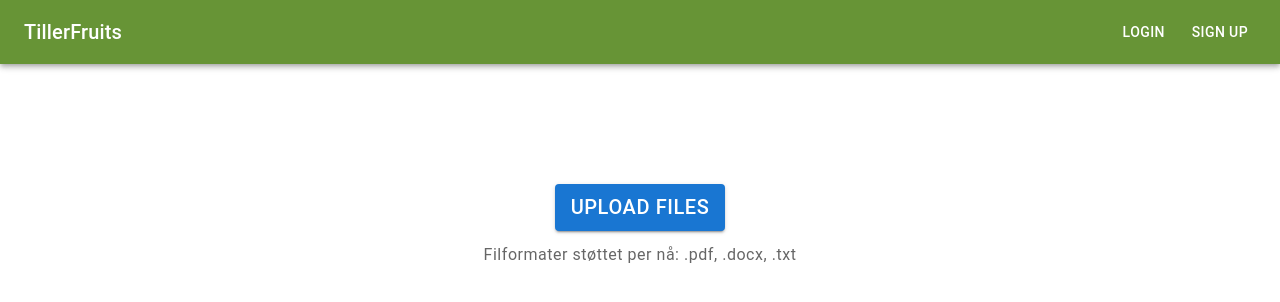
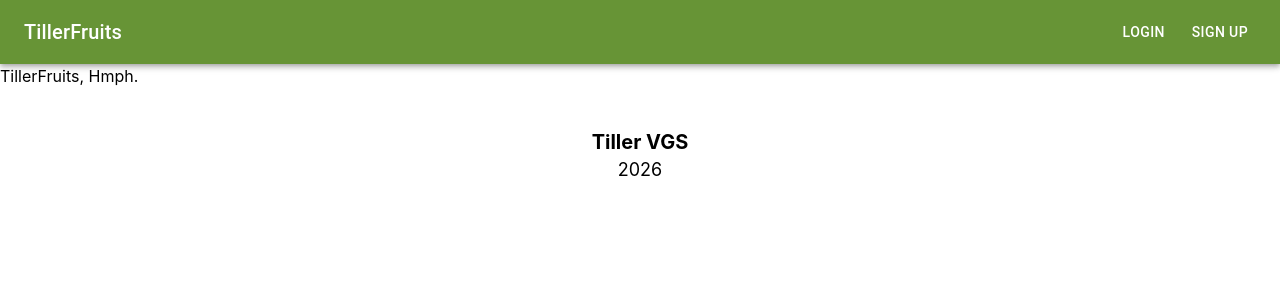
Before and after one commit to tiller-vgs/TillerFruits, a React (Vite) app in the folder frontend/: page / in a window 1280 px wide. Shown: the top 302 px of the page. Built offline with nearby package versions, Linux system fonts and the light colour scheme.

Commit message:
first footer draft

```diff
--- a/frontend/src/HomePage.tsx
+++ b/frontend/src/HomePage.tsx
@@ -1,57 +1,10 @@
-import FormHelperText from "@mui/material/FormHelperText";
-import { useRef, useState } from "react";
-import type { UploadFileType } from "../types/types";
-import formatFileInput from "../utils/formatFileInput";
-import validateFile from "../utils/validateFile";
-import UploadButton from "./components/UploadButton";
+function HomePage() {
 
-function HomePage() {
-  const fileInputRef = useRef<HTMLInputElement | null>(null);
-  const [addedFile, setAddedFile] = useState<UploadFileType>(null);
-  const [errorMessage, setErrorMessage] = useState<string>("");
-  const acceptedFileFormats: string[] = [".pdf", ".docx", ".txt"];
-
-  function handleFileInput(event: React.ChangeEvent<HTMLInputElement>) {
-    const file = event.target.files?.[0] || null;
-    if (!file) return;
-    const formattedFile = formatFileInput(file);
-    const fileValidationResult = validateFile(
-      formattedFile,
-      acceptedFileFormats,
-    );
-    if (fileValidationResult.success) {
-      setAddedFile(formattedFile);
-      setErrorMessage("");
-    } else {
-      setAddedFile(null);
-      setErrorMessage(fileValidationResult.message);
-    }
-  }
-
-  console.log(addedFile);
   return (
-    <div className="flex flex-col items-center justify-center p-30">
-      <UploadButton
-        fileInputRef={fileInputRef}
-        handleFileInput={handleFileInput}
-      />
-      {errorMessage && (
-        <FormHelperText error={!!errorMessage} sx={{ fontSize: "1rem" }}>
-          {errorMessage}
-        </FormHelperText>
-      )}
-
-      {!errorMessage && addedFile ? (
-        <FormHelperText
-          sx={{ fontSize: "1rem" }}
-        >{`Filen ${addedFile.name} er lagt til`}</FormHelperText>
-      ) : (
-        <FormHelperText
-          sx={{ fontSize: "1rem" }}
-        >{`Filformater støttet per nå: ${acceptedFileFormats.join(", ")}`}</FormHelperText>
-      )}
-    </div>
-  );
+    <>
+      <div>TillerFruits, Hmph. </div>
+    </>
+  )
 }
 
-export default HomePage;
+export default HomePage
--- /dev/null
+++ b/frontend/src/components/Footer.tsx
@@ -0,0 +1,13 @@
+import React from 'react'
+
+function Footer() {
+  return (
+  <div className="flex flex-col items-center justify-center p-10 bg-transparent">
+    <h1 className="text-xl font-bold">Tiller VGS</h1>
+    <h2 className="text-lg">2026</h2>
+
+  </div>
+  )
+}
+
+export default Footer
--- a/frontend/src/main.tsx
+++ b/frontend/src/main.tsx
@@ -4,6 +4,7 @@ import "./index.css";
 import HomePage from "./HomePage.tsx";
 import Navbar from "./components/Navbar.tsx";
 import { BrowserRouter, Routes, Route } from "react-router-dom";
+import Footer from "./components/Footer.tsx";
 
 createRoot(document.getElementById("root")!).render(
   <StrictMode>
@@ -12,6 +13,7 @@ createRoot(document.getElementById("root")!).render(
       <Routes>
         <Route path="/" element={<HomePage />} />
       </Routes>
+      <Footer />
     </BrowserRouter>
   </StrictMode>,
 );
```
